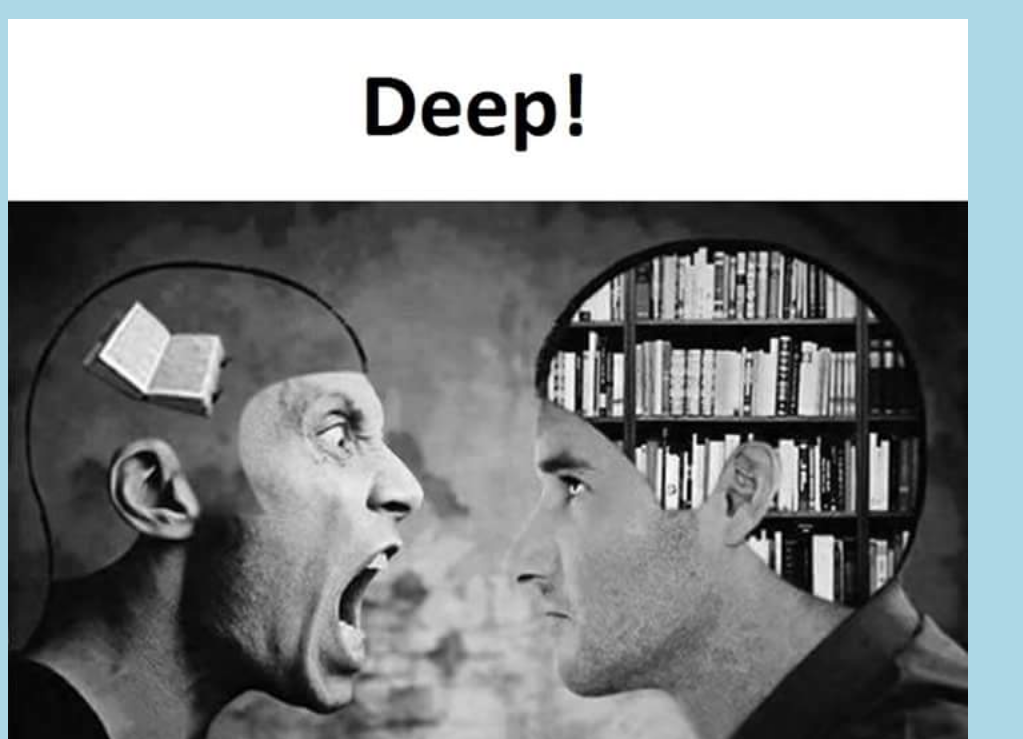
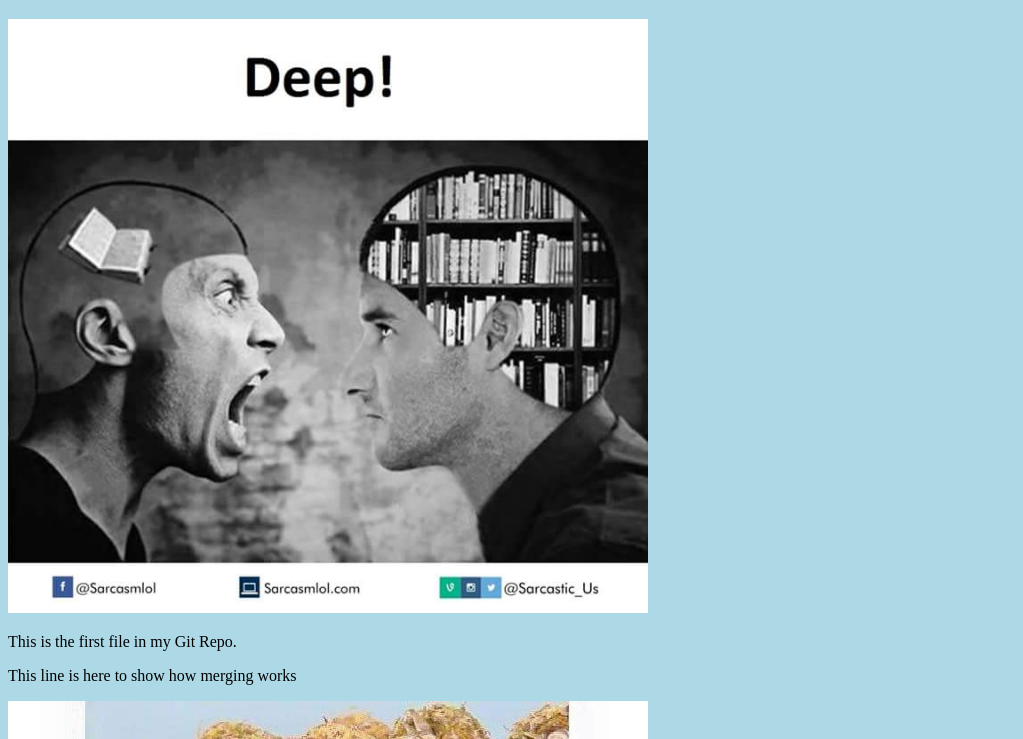
Before and after one commit to at-tawlib/w3schools-test, a plain HTML site: page index.html in a window 1280 px wide. Shown: the part 61-800 px from the top of the page, without its empty margins (0-1023 px from the left). Drawn offline with Linux system fonts and the light colour scheme.

Commit message:
Updated index.html. Resized image

```diff
--- a/index.html
+++ b/index.html
@@ -9,7 +9,7 @@
 
         <h1>Hello World</h1>
         <div>
-            <img src="img_hello_word.jpg" alt="Hello world from space" style="width:100%;max-width:960px">
+            <img src="img_hello_word.jpg" alt="Hello world from space" style="width:100%;max-width:640px">
         </div>
         <p>This is the first file in my Git Repo.</p>
         <p>This line is here to show how merging works</p>
```
